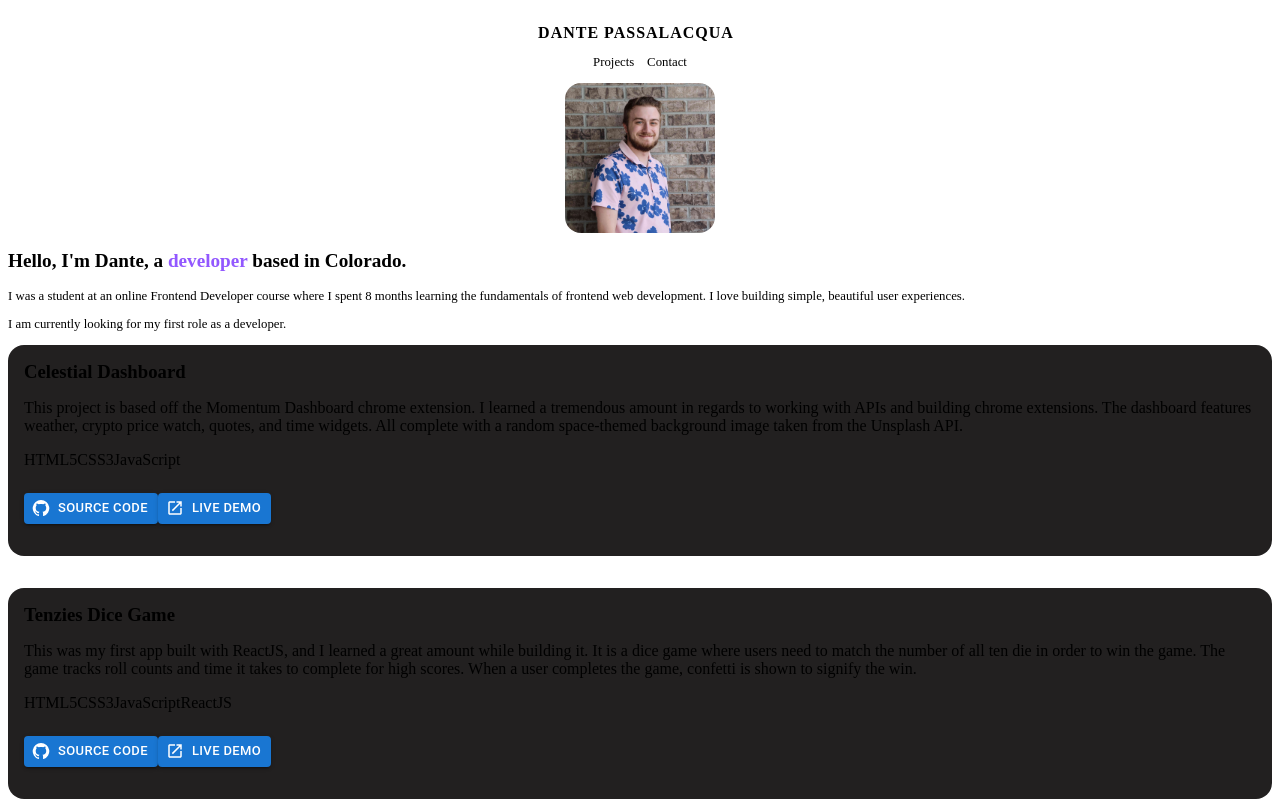
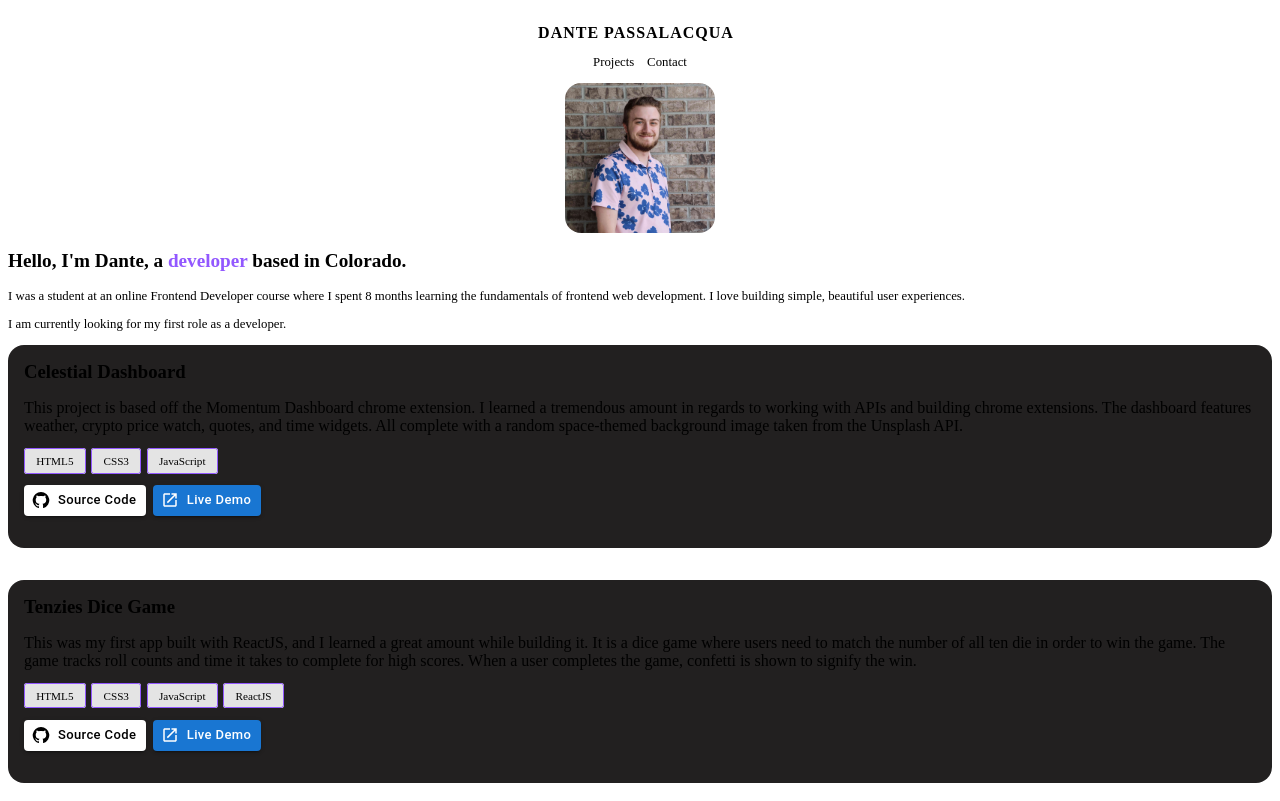
Before and after one commit to dpass47/portfolio, a React (Create React App) app: page / in a window 1280 px wide. Shown: the top 801 px of the page. Built offline with nearby package versions, Linux system fonts and the light colour scheme; the HTML template or start-up script is replaced by a standard one; a web font is replaced by a local one.

Commit message:
updated button styling due to MUI import

```diff
--- a/src/styles/Projects.css
+++ b/src/styles/Projects.css
@@ -14,30 +14,31 @@
 }
 
 .project-links {
-  margin-top: 0.5em;
   padding: 1em 0;
 }
 
-.links {
-  padding: 0.75em 1.5em;
+.project-links .links {
   margin-right: 0.5em;
-  border-radius: 0.5em;
-  text-decoration: none;
-  cursor: pointer;
+  text-transform: capitalize;
 }
 
-.project-links--icons {
-  margin-right: 0.25em;
-}
-
-.source-link {
+.project-links .source-link {
   background: #fff;
   color: #000;
 }
 
-.demo-link {
-  background: #0000ff;
-  color: white;
+.project-links .source-link:hover {
+  background: #e4e4e4;
+}
+
+.project-language {
+  padding: 0.5em 1em;
+  font-size: 0.7rem;
+  margin-right: 0.5em;
+  background: #e4e4e4;
+  color: #000;
+  border-radius: 0.25em;
+  border: 1px solid #9258ff;
 }
 
 /*# sourceMappingURL=Projects.css.map */
--- a/src/styles/Projects.scss
+++ b/src/styles/Projects.scss
@@ -14,49 +14,30 @@
 	}
 }
 
-// .blurred-box {
-// 	position: relative;
-// 	background: inherit;
-// 	border-radius: 1em;
-// 	overflow: hidden;
-// }
-
-// .blurred-box:after {
-// 	content: '';
-// 	// content causing links to not be clickable
-// 	background: inherit;
-// 	position: absolute;
-// 	left: -25px;
-// 	right: 0;
-// 	top: -25px;
-// 	bottom: 0;
-// 	box-shadow: inset 0 0 0 200px rgba(255, 255, 255, 0.05);
-// 	filter: blur(10px);
-// }
-
 .project-links {
-	margin-top: 0.5em;
 	padding: 1em 0;
 }
 
-.links {
-	padding: 0.75em 1.5em;
+.project-links .links {
 	margin-right: 0.5em;
-	border-radius: 0.5em;
-	text-decoration: none;
-	cursor: pointer;
+	text-transform: capitalize;
 }
 
-.project-links--icons {
-	margin-right: 0.25em;
-}
-
-.source-link {
+.project-links .source-link {
 	background: #fff;
 	color: #000;
 }
 
-.demo-link {
-	background: #0000ff;
-	color: white;
+.project-links .source-link:hover {
+	background: #e4e4e4;
 }
+
+.project-language {
+	padding: 0.5em 1em;
+	font-size: 0.7rem;
+	margin-right: 0.5em;
+	background: #e4e4e4;
+	color: #000;
+	border-radius: 0.25em;
+	border: 1px solid #9258ff;
+}
```
